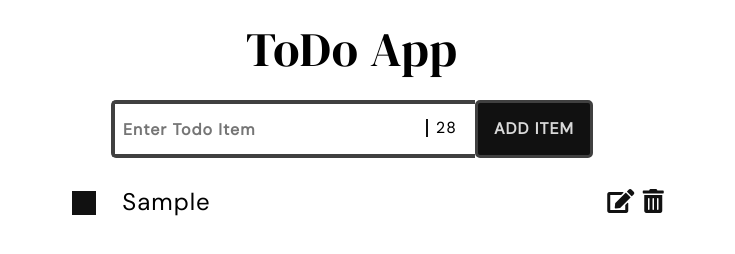
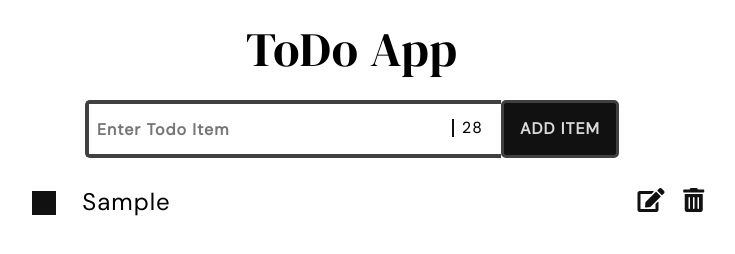
Before and after one commit to MAbdurahman/js-simple-todo-list, a plain HTML site: page index.html in a window 1280 px wide. Both pictures are taken after typing "Sample" into the empty fields and a click on the button "ADD ITEM". Shown: the whole page, without its empty margins (288-1023 px from the left). Drawn offline with nearby package versions, Linux system fonts and the light colour scheme.

Commit message:
Modify span.custom-label - put a little more space between icons

```diff
--- a/css/styles.css
+++ b/css/styles.css
@@ -106,6 +106,7 @@ body {
 #main {
     max-width: 640px;
     width: 560px;
+    width: 640px;
     margin: 0 auto;
     display: flex;
     flex-flow: column;
@@ -122,6 +123,8 @@ body {
 
 #header {
     height: 100px;
+    margin-left: auto;
+    margin-right: auto;
     display: flex;
     justify-content: center;
     align-items: center;
@@ -191,6 +194,7 @@ body {
 
 #list-container {
     width: 98%;
+    width: 100%;
     margin-top: 30px;
     display: flex;
     justify-content: center;
@@ -203,6 +207,13 @@ ul#list {
     flex-basis: 100%;
     margin: 0 auto;
     padding: 0;
+}
+
+span.custom-label {
+    width: 15%;
+    display: flex;
+    flex-direction: row;
+    justify-content: space-evenly;
 }
 
 @media (max-width: 576px) {
--- a/index.html
+++ b/index.html
@@ -29,7 +29,7 @@
         </div>
         <div id="add-container">
             <section class="input-section">
-                <input id="add-input" type="text" placeholder="Enter todo item" maxlength="28"/>
+                <input id="add-input" type="text" autocomplete="on" placeholder="Enter todo item" maxlength="28"/>
                 <span id="counter" class="counter">28</span>
             </section>
             <button id="add-button" class="button">Add Item</button>
```
